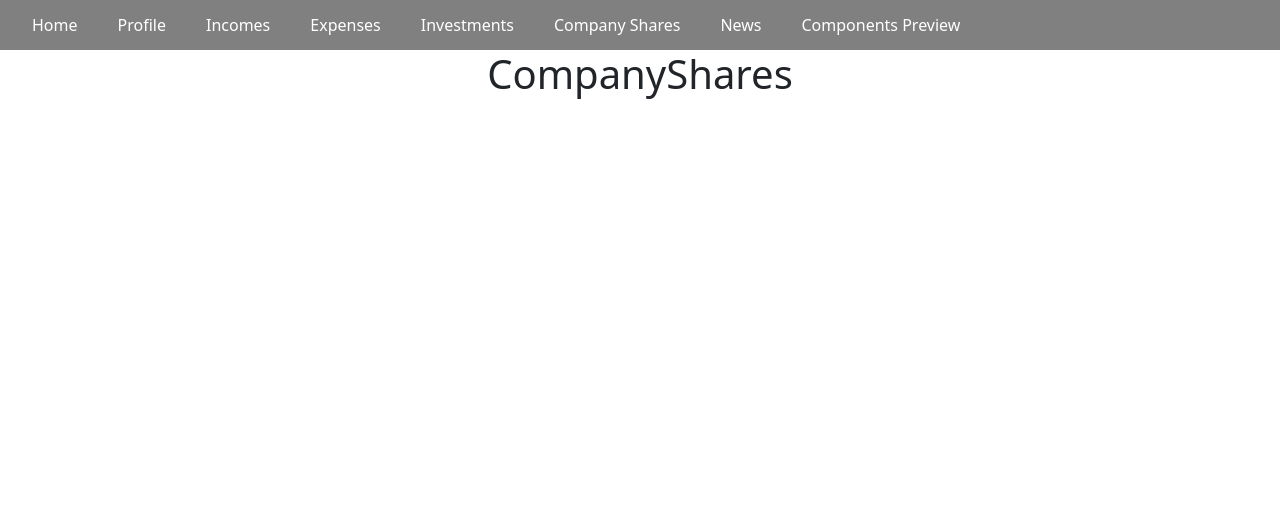
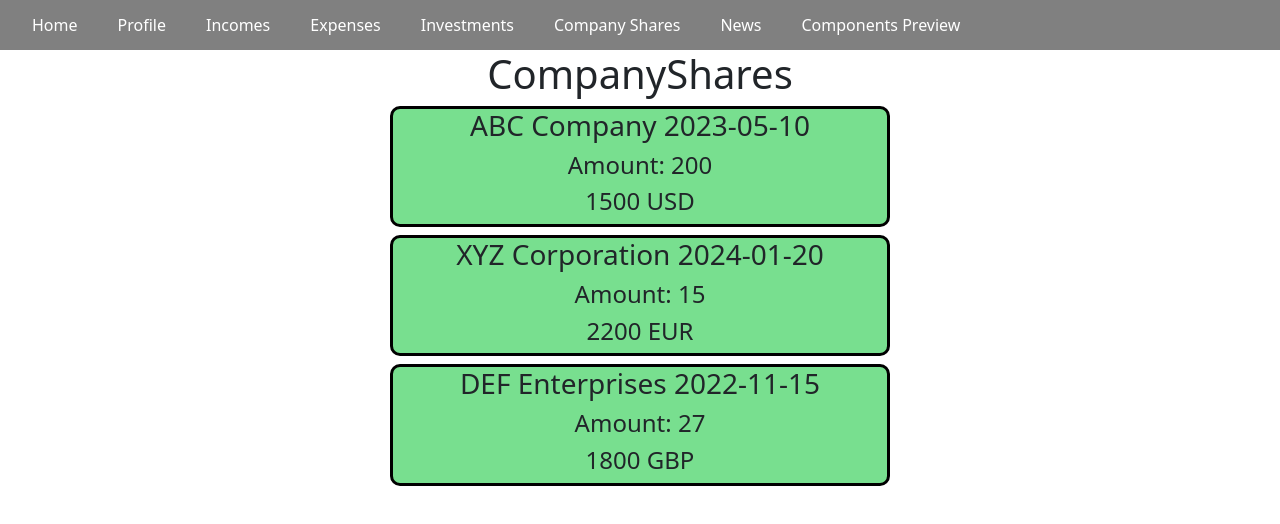
Before and after one commit to luckyluk07/ExpenseGuard, a React (Create React App) app in the folder expense_guard_frontend/: page /CompanyShares in a window 1280 px wide. Shown: the top 524 px of the page. Built offline with nearby package versions, Linux system fonts and the light colour scheme.

Commit message:
Add company shares list and handle mocked api call

```diff
--- /dev/null
+++ b/expense_guard_frontend/src/Components/Finance/CompanyShareBadge/CompanyShareBadge.jsx
@@ -0,0 +1,24 @@
+import React from "react";
+import styles from "./CompanyShareBadge.module.scss";
+
+const RESOURCE_AMOUNT_TEXT = "Amount";
+
+function CompanyShareBadge({ name, money, amount, dateOfPurchase }) {
+  return (
+    <div
+      className={`${styles.incomeBadgeContainerShape} ${styles.incomeBadgeContainerSkin} m-auto my-2`}
+    >
+      <h3>
+        {name} {dateOfPurchase}
+      </h3>
+      <h4>
+        {RESOURCE_AMOUNT_TEXT}: {amount}
+      </h4>
+      <h4>
+        {money.amount} {money.currency.code}
+      </h4>
+    </div>
+  );
+}
+
+export default CompanyShareBadge;
--- /dev/null
+++ b/expense_guard_frontend/src/Components/Finance/CompanySharesList/CompanySharesList.jsx
@@ -0,0 +1,26 @@
+import React from "react";
+import NoDataAvailable from "../../../Pages/NoDataAvailable";
+import CompanyShareBadge from "../CompanyShareBadge/CompanyShareBadge";
+
+function CompanySharesList({ companiesShares }) {
+  return (
+    <div>
+      {!companiesShares ? (
+        <NoDataAvailable />
+      ) : (
+        companiesShares.map((companyShare) => {
+          return (
+            <CompanyShareBadge
+              name={companyShare.name}
+              money={companyShare.money}
+              amount={companyShare.amount}
+              dateOfPurchase={companyShare.dateOfPurchase}
+            />
+          );
+        })
+      )}
+    </div>
+  );
+}
+
+export default CompanySharesList;
--- a/expense_guard_frontend/src/Components/Finance/IncomeBadge/IncomeBadge.jsx
+++ /dev/null
@@ -1,19 +0,0 @@
-import React from "react";
-import styles from "./IncomeBadge.module.scss";
-
-function IncomeBadge({ name, money, category, receivedDate }) {
-  return (
-    <div
-      className={`${styles.incomeBadgeContainerShape} ${styles.incomeBadgeContainerSkin}`}
-    >
-      <h3>
-        {name} {category.name} {receivedDate}
-      </h3>
-      <h4>
-        {money.amount} {money.currency.code}
-      </h4>
-    </div>
-  );
-}
-
-export default IncomeBadge;
--- /dev/null
+++ b/expense_guard_frontend/src/Components/Hooks/useFetchCompanyShares.js
@@ -0,0 +1,54 @@
+import { useState, useEffect } from "react";
+// import getAllApiRequest from "../Services/Api/GetAllApiRequest";
+
+function useFetchCompanyShares() {
+  const [data, setData] = useState(null);
+  const [error, setError] = useState("");
+  // const url = "/123112/1212";
+  // todo remove mocked expenses
+  // todo maping form big letters to small letters - api model to frontend model
+  const mockedData = [
+    {
+      name: "ABC Company",
+      amount: 200,
+      money: {
+        amount: 1500,
+        currency: { code: "USD" },
+      },
+      dateOfPurchase: "2023-05-10",
+    },
+    {
+      name: "XYZ Corporation",
+      amount: 15,
+      money: {
+        amount: 2200,
+        currency: { code: "EUR" },
+      },
+      dateOfPurchase: "2024-01-20",
+    },
+    {
+      name: "DEF Enterprises",
+      amount: 27,
+      money: {
+        amount: 1800,
+        currency: { code: "GBP" },
+      },
+      dateOfPurchase: "2022-11-15",
+    },
+  ];
+  // Add more company shares as needed
+  useEffect(() => {
+    try {
+      // const data = getAllApiRequest(url);
+      setData(mockedData);
+      setError("");
+    } catch (err) {
+      setData(null);
+      setError(err.message);
+    }
+  }, []);
+
+  return { data, error };
+}
+
+export default useFetchCompanyShares;
--- a/expense_guard_frontend/src/Pages/CompanyShares.jsx
+++ b/expense_guard_frontend/src/Pages/CompanyShares.jsx
@@ -1,10 +1,21 @@
 import React from "react";
+import { useNavigate } from "react-router-dom";
+import useFetchCompanyShares from "../Components/Hooks/useFetchCompanyShares";
+import CompanySharesList from "../Components/Finance/CompanySharesList/CompanySharesList";
 
 export default function CompanyShares() {
+  // todo remove mocked data
+  const response = useFetchCompanyShares();
+  const navigate = useNavigate();
+
+  if (response.error) {
+    navigate("/Error");
+    return null;
+  }
   return (
     <div>
       <h1>CompanyShares</h1>
-      {/* todo create company shares list */}
+      <CompanySharesList companiesShares={response.data} />
     </div>
   );
 }
--- a/expense_guard_frontend/src/Pages/ComponentsPreview.jsx
+++ b/expense_guard_frontend/src/Pages/ComponentsPreview.jsx
@@ -9,7 +9,7 @@ import Pagination from "../Components/Common/Pagination/Pagination";
 import ActionCard from "../Components/Finance/ActionCard/ActionCard";
 import CurrenciesTable from "../Components/Finance/CurrenciesTable/CurrenciesTable";
 import DetailsModal from "../Components/Finance/DetailsModal/DetailsModal";
-import IncomeBadge from "../Components/Finance/IncomeBadge/IncomeBadge";
+import CompanyShareBadge from "../Components/Finance/CompanyShareBadge/CompanyShareBadge";
 import News from "../Components/Finance/News/News";
 import TextInput from "../Components/Forms/TextInput/TextInput";
 import Text from "../Components/Common/Text/Text";
@@ -40,11 +40,10 @@ export default function ComponentsPreview() {
         interestRate={6.0}
       />
       <h2>Income badge</h2>
-      <IncomeBadge
+      <CompanyShareBadge
         name="Salary"
-        category={{ name: "job" }}
         money={{ amount: 10000, currency: { code: "PLN" } }}
-        receivedDate="10 April 2024"
+        dateOfPurchase="10 April 2024"
       />
       <h2>Dropdown</h2>
       <Dropdown
```
Also changed, not shown: expense_guard_frontend/src/Components/Finance/CompanyShareBadge/CompanyShareBadge.module.scss (renamed from expense_guard_frontend/src/Components/Finance/IncomeBadge/IncomeBadge.module.scss).
